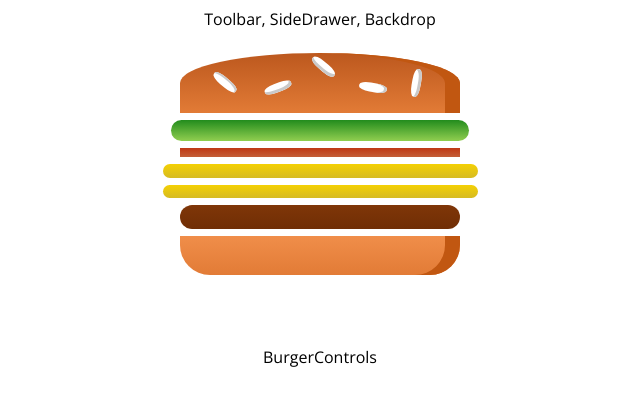
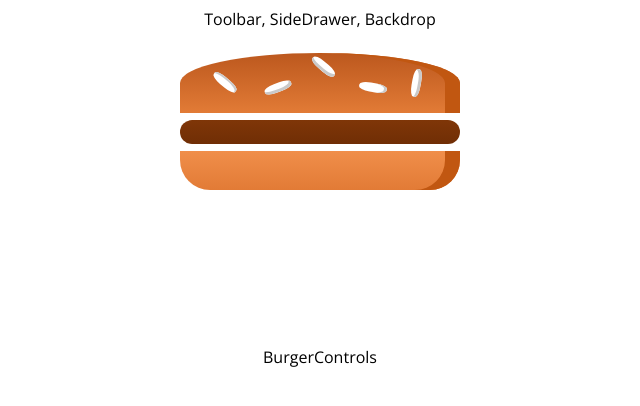
Before and after one commit to MudassirAhmedShaik/BurgerProject_React, a React (Create React App) app: page / in a window 1280 px wide. Shown: the top 406 px of the page, without its empty margins (320-960 px from the left). Built offline with nearby package versions, Linux system fonts and the light colour scheme.

Commit message:
13 Mar 2020- 2

```diff
--- a/src/components/Burger/Burger.js
+++ b/src/components/Burger/Burger.js
@@ -3,11 +3,19 @@
 import BurgerIngredient from "./BurgerIngredient/BurgerIngredient";
 
 const Burger = props => {
-  const transformedIngredients = Object.keys(props.ingredients).map(igKey =>
-    [...Array(props.ingredients[igKey])].map((_, i) => {
-      return <BurgerIngredient Key={igKey + i} Type={igKey} />;
+  let transformedIngredients = Object.keys(props.ingredients)
+    .map(igKey => {
+      return [...Array(props.ingredients[igKey])].map((_, i) => {
+        return <BurgerIngredient key={igKey + i} Type={igKey} />;
+      });
     })
-  );
+    .reduce((arr, el) => {
+      return arr.concat(el);
+    }, []);
+  if (transformedIngredients.length === 0) {
+    transformedIngredients = <div>Please start adding ingredients!</div>;
+  }
+  console.log({ transformedIngredients });
   return (
     <div className={classes.Burger}>
       <BurgerIngredient Type="bread-top" />
--- a/src/components/Burger/Burger.module.css
+++ b/src/components/Burger/Burger.module.css
@@ -1,5 +1,5 @@
 .Burger {
-  width: 100%;
+  width: 70%;
   margin: auto;
   height: 250px;
   overflow: auto;
--- a/src/containers/BurgerBuilder/BurgerBuilder.js
+++ b/src/containers/BurgerBuilder/BurgerBuilder.js
@@ -5,9 +5,9 @@
 class BurgerBuilder extends Component {
   state = {
     ingredients: {
-      salad: 1,
-      bacon: 1,
-      cheese: 2,
+      salad: 0,
+      bacon: 0,
+      cheese: 0,
       meat: 1
     }
   };
```
